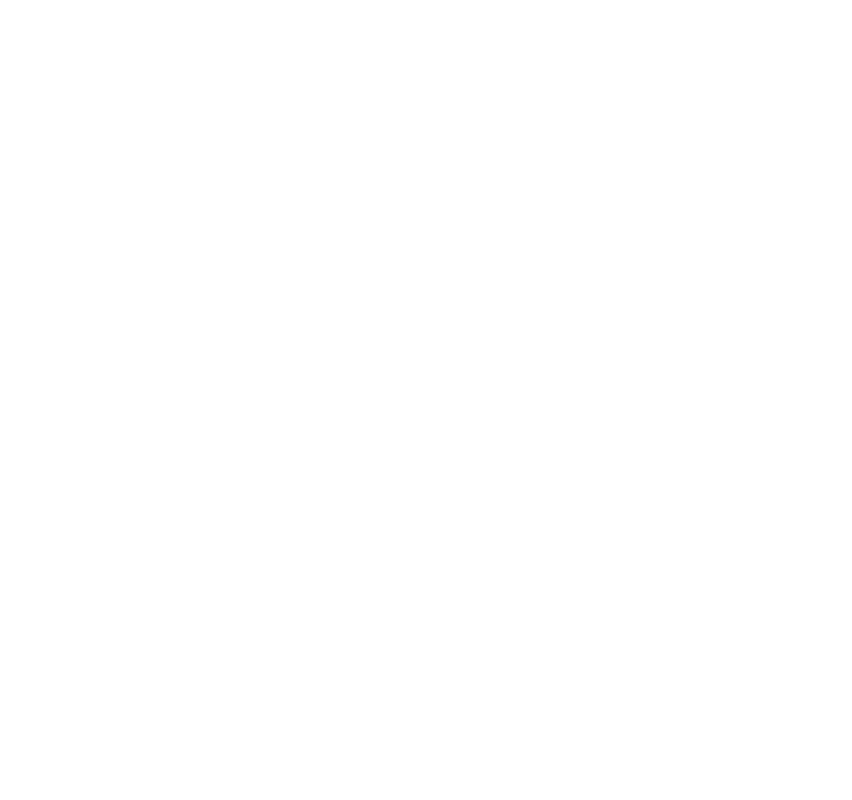
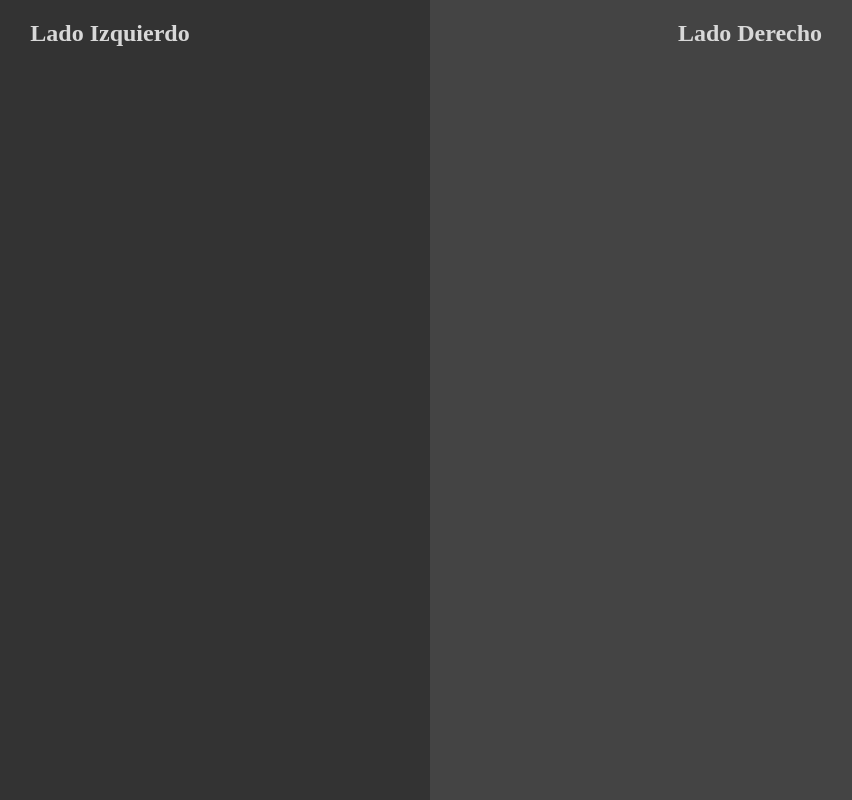
Before and after one commit to warderer/react-avanzado-g25a, a React (Vite) app in the folder 02-react-context/: page / in a window 1280 px wide. Shown: the whole page, without its empty margins (210-1062 px from the left). Built offline with nearby package versions, Linux system fonts and the light colour scheme.

Commit message:
✨ Pagina Home Basica

```diff
--- a/02-react-context/src/App.css
+++ b/02-react-context/src/App.css
@@ -0,0 +1,4 @@
+body {
+  margin: 0;
+  padding: 0;
+}
--- a/02-react-context/src/App.jsx
+++ b/02-react-context/src/App.jsx
@@ -1,9 +1,10 @@
 import './App.css'
+import Home from './pages/Home/Home'
 
 function App () {
   return (
     <>
-
+      <Home />
     </>
   )
 }
--- /dev/null
+++ b/02-react-context/src/pages/Home/Home.jsx
@@ -0,0 +1,16 @@
+import './home.css'
+
+const Home = () => {
+  return (
+    <div className='home-container'>
+      <div className='izquierdo'>
+        <h2>Lado Izquierdo</h2>
+      </div>
+
+      <div className='derecho'>
+        <h2>Lado Derecho</h2>
+      </div>
+    </div>
+  )
+}
+export default Home
--- /dev/null
+++ b/02-react-context/src/pages/Home/home.css
@@ -0,0 +1,18 @@
+.home-container {
+    display: flex;
+    justify-content: space-between;
+    height: 100%;
+    min-height:100vh;
+    color: #d8d8d8;
+    text-align: center;
+  }
+
+  .izquierdo {
+    background-color: #333333;
+    width: 50%;
+  }
+
+  .derecho {
+    background-color: #444444;
+    width: 50%;
+  }
```
